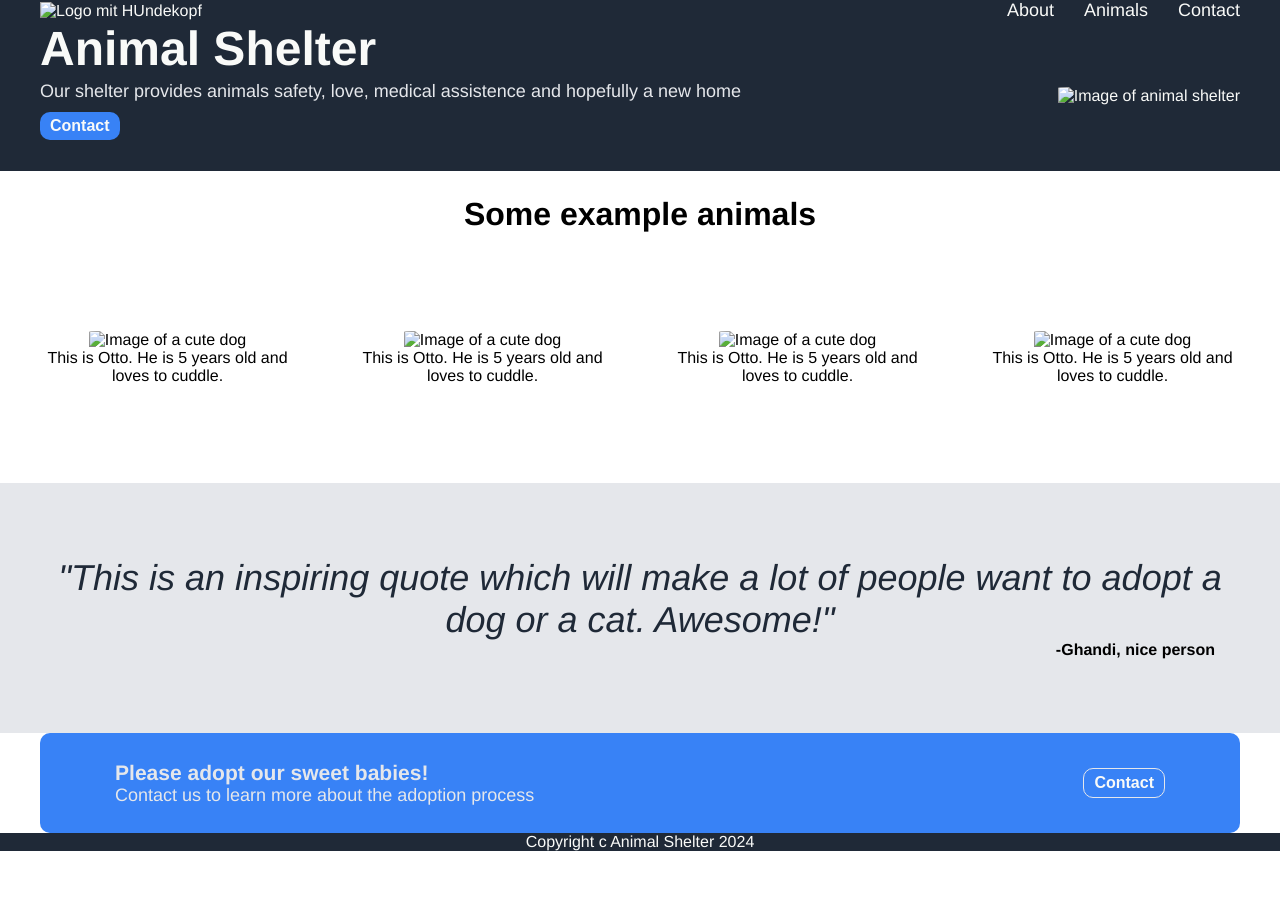
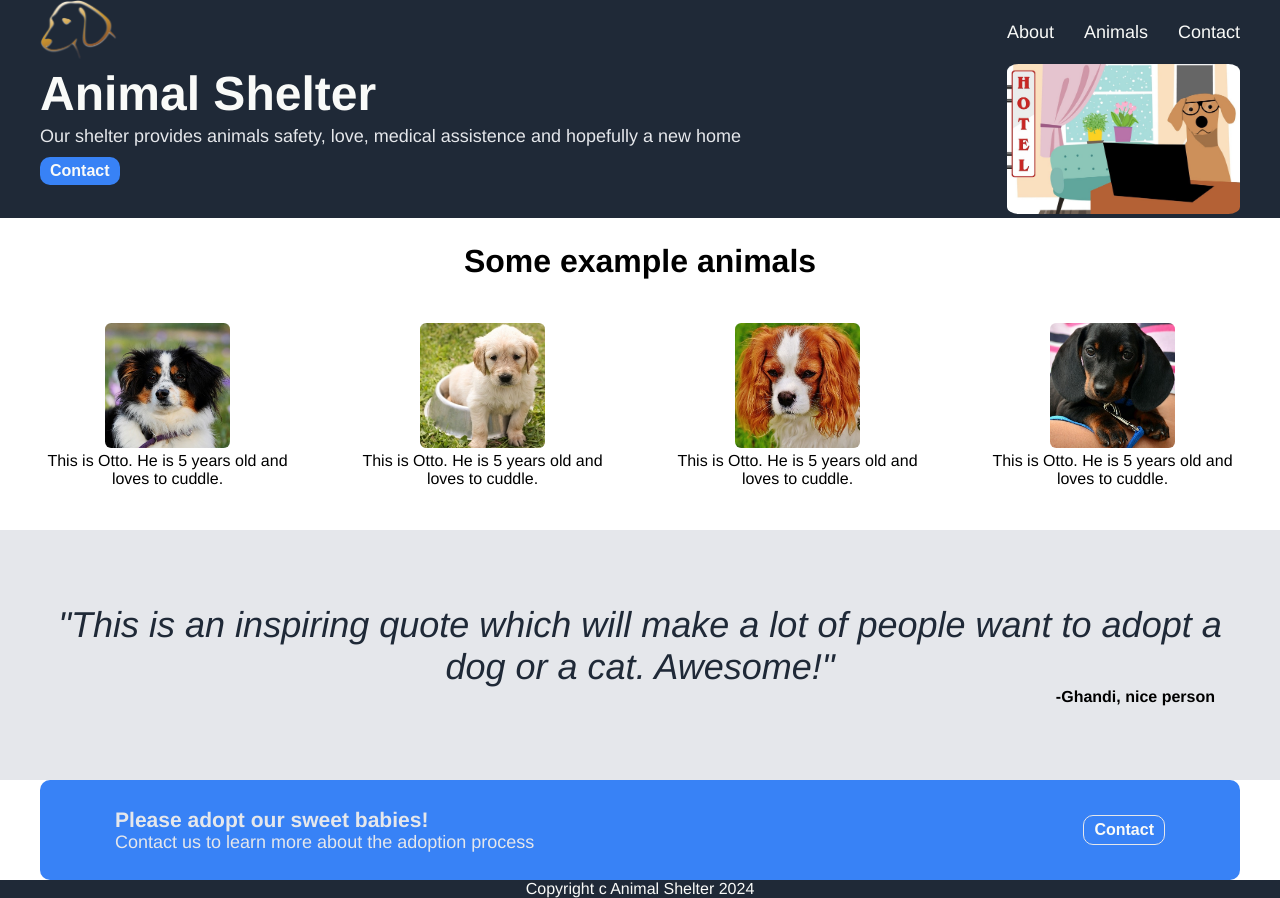
Before and after one commit to beaVz90/Landing-Page, a plain HTML site: page index.html in a window 1280 px wide. Before the commit the page ends 851 px from the top, so only its background shows below. Drawn offline with Linux system fonts and the light colour scheme; the site is published under a folder, as on GitHub Pages, so addresses that start at the root find nothing.

Commit message:
Removed / in path of images on "index.html"

```diff
--- a/index.html
+++ b/index.html
@@ -11,7 +11,7 @@
 
    <nav class="navbar">
     <div class="navcontainer">
-     <div class="logo"><img src="/images/doglogo.png" alt="Logo mit HUndekopf"></div>
+     <div class="logo"><img src="images/doglogo.png" alt="Logo mit HUndekopf"></div>
      <ul class="nav">
       <li>
         <a href="#">About</a>
@@ -34,7 +34,7 @@
      <button type="button">Contact</button>
     </div>
     <div class="headerimg">
-     <img src="/images/doghotel.jpg" alt="Image of animal shelter" class="shelterimg"/>
+     <img src="images/doghotel.jpg" alt="Image of animal shelter" class="shelterimg"/>
     </div>
     </div>
    </div>
@@ -44,25 +44,25 @@
     <div class="boxcontainer">
      <div class="boxes">
       <div class="box">
-      <img src="/images/australianshepherd.jpg" alt="Image of a cute dog" class="animal"/>
+      <img src="images/australianshepherd.jpg" alt="Image of a cute dog" class="animal"/>
       </div>
       <p class="animalinfo">This is Otto. He is 5 years old and loves to cuddle.</p>
      </div>
      <div class="boxes">
         <div class="box">
-        <img src="/images/pupinbowl.jpg" alt="Image of a cute dog" class="animal"/>
+        <img src="images/pupinbowl.jpg" alt="Image of a cute dog" class="animal"/>
         </div>
         <p class="animalinfo">This is Otto. He is 5 years old and loves to cuddle.</p>
        </div>
        <div class="boxes">
         <div class="box">
-        <img src="/images/dogwithcuteears.jpg" alt="Image of a cute dog" class="animal"/>
+        <img src="images/dogwithcuteears.jpg" alt="Image of a cute dog" class="animal"/>
         </div>
         <p class="animalinfo">This is Otto. He is 5 years old and loves to cuddle.</p>
        </div>
        <div class="boxes">
         <div class="box">
-        <img src="/images/pupinarms.jpg" alt="Image of a cute dog" class="animal"/>
+        <img src="images/pupinarms.jpg" alt="Image of a cute dog" class="animal"/>
         </div>
         <p class="animalinfo">This is Otto. He is 5 years old and loves to cuddle.</p>
        </div>
```
